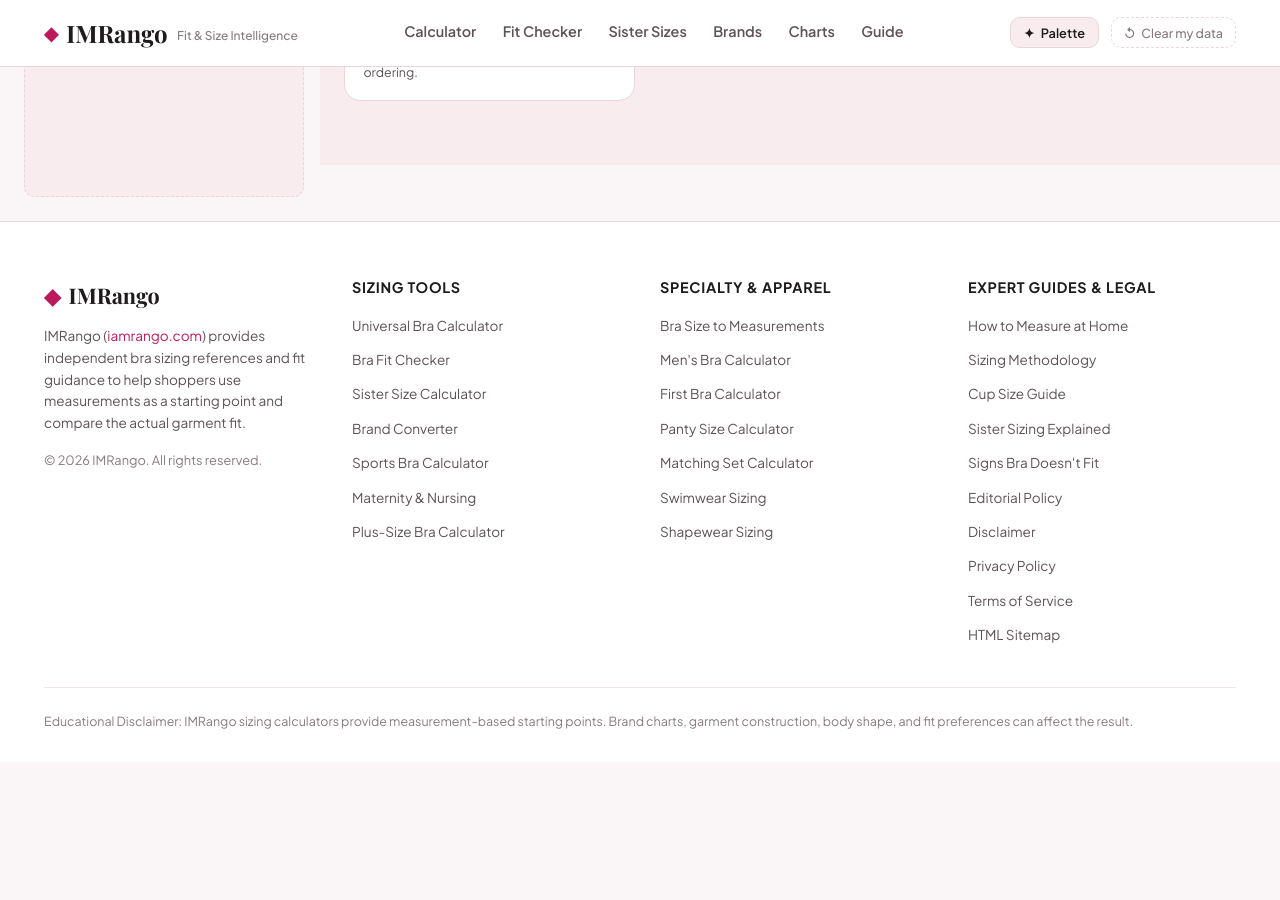
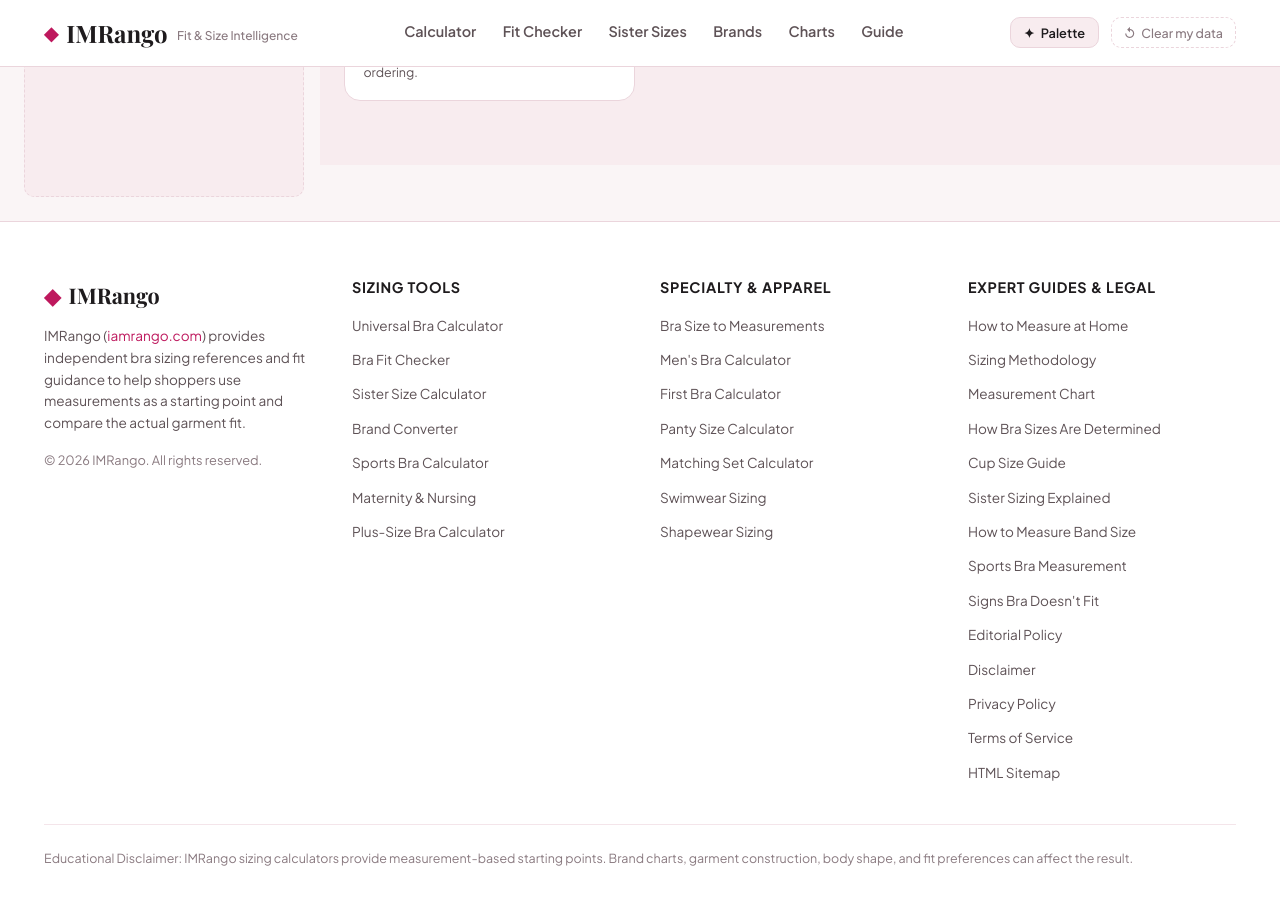
Before and after one commit to sharpedge74-cmyk/Bra-Size-Pro, a Jekyll site: the page built from index.html, in a window 1280 px wide and 900 px high, scrolled down 2307 px. Built offline with Jekyll 4.4.1, drawn with Linux system fonts in a browser that asks for light colours; some web fonts are replaced; before the commit the page ends 3069 px from its top, so only the background shows below that.

Commit message:
Expand guide navigation around core sizing entities

```diff
--- a/_includes/components/footer.html
+++ b/_includes/components/footer.html
@@ -43,8 +43,12 @@
         <ul class="footer-links">
           <li><a href="/how-to-measure-bra-size-at-home">How to Measure at Home</a></li>
           <li><a href="/bra-sizing-methodology">Sizing Methodology</a></li>
+          <li><a href="/bra-measurement-chart">Measurement Chart</a></li>
+          <li><a href="/how-bra-sizes-are-determined">How Bra Sizes Are Determined</a></li>
           <li><a href="/bra-cup-size-guide">Cup Size Guide</a></li>
           <li><a href="/sister-sizing-explained">Sister Sizing Explained</a></li>
+          <li><a href="/how-to-measure-band-size">How to Measure Band Size</a></li>
+          <li><a href="/how-to-measure-sports-bra">Sports Bra Measurement</a></li>
           <li><a href="/signs-your-bra-doesnt-fit">Signs Bra Doesn't Fit</a></li>
           <li><a href="/editorial-policy">Editorial Policy</a></li>
           <li><a href="/disclaimer">Disclaimer</a></li>
```
